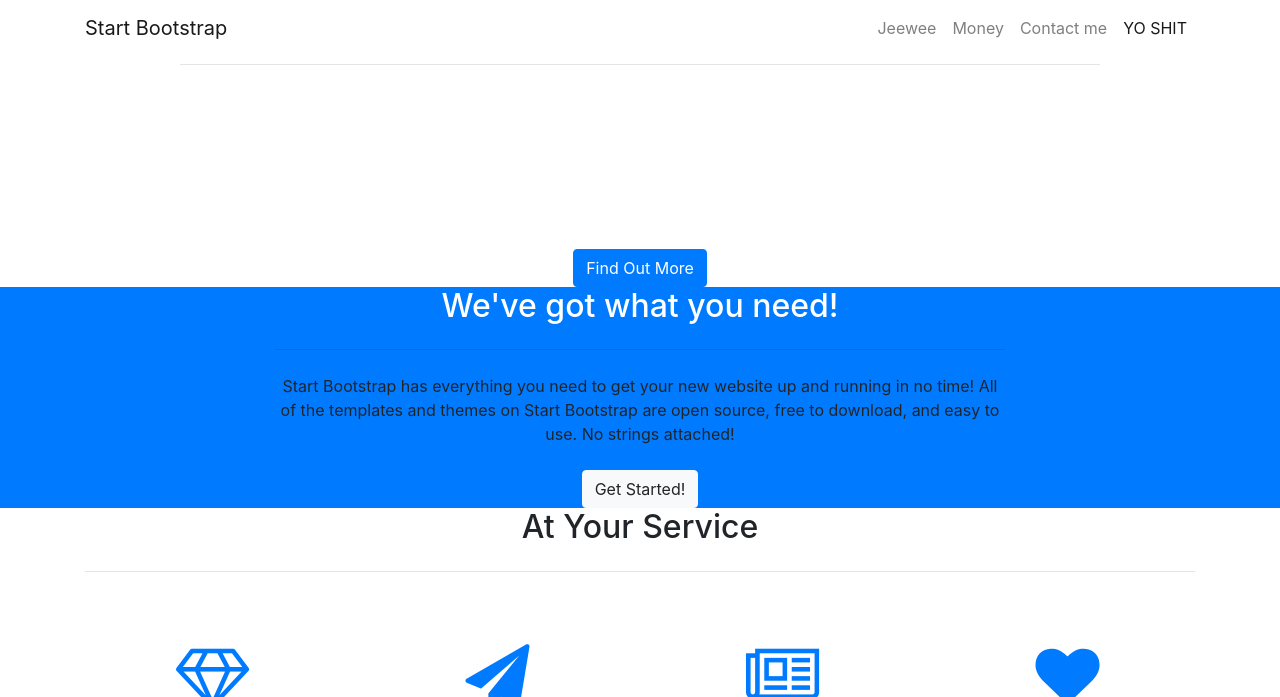
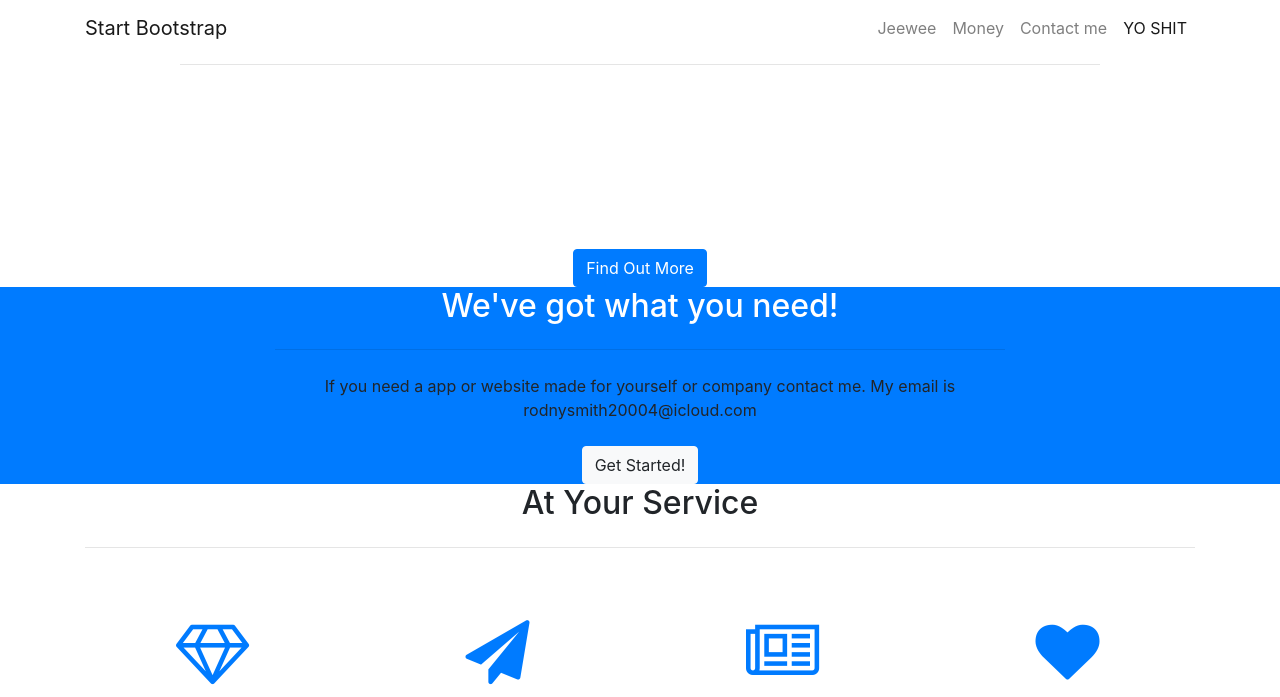
Before and after one commit to rodneysmith1246794/-rodneysmith1246794.github.io, a website with bundled scripts: page index.html in a window 1280 px wide. Shown: the top 697 px of the page. Built offline with nearby package versions, Linux system fonts and the light colour scheme.

Commit message:
Update index.html

```diff
--- a/index.html
+++ b/index.html
@@ -76,7 +76,7 @@
           <div class="col-lg-8 mx-auto text-center">
             <h2 class="section-heading text-white">We've got what you need!</h2>
             <hr class="light my-4">
-            <p class="text-faded mb-4">Start Bootstrap has everything you need to get your new website up and running in no time! All of the templates and themes on Start Bootstrap are open source, free to download, and easy to use. No strings attached!</p>
+            <p class="text-faded mb-4">If you need  a app or website made for yourself or company contact me. My email is rodnysmith20004@icloud.com </p>
             <a class="btn btn-light btn-xl js-scroll-trigger" href="#services">Get Started!</a>
           </div>
         </div>
```
